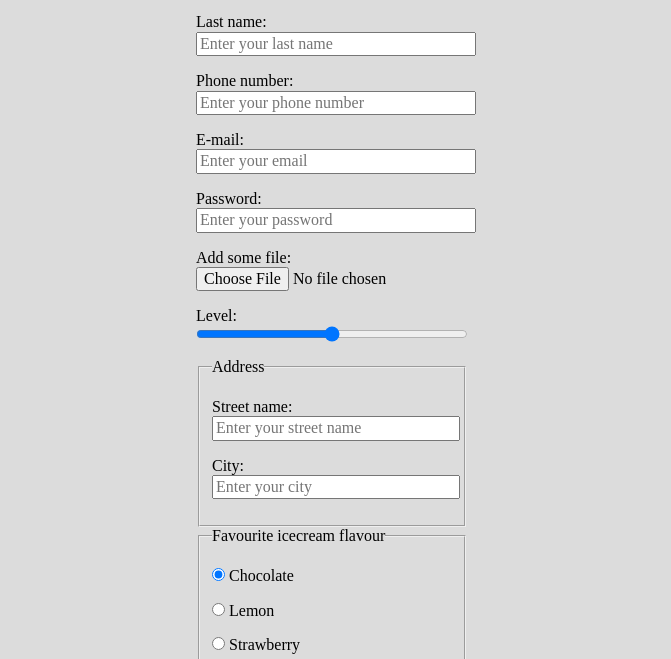
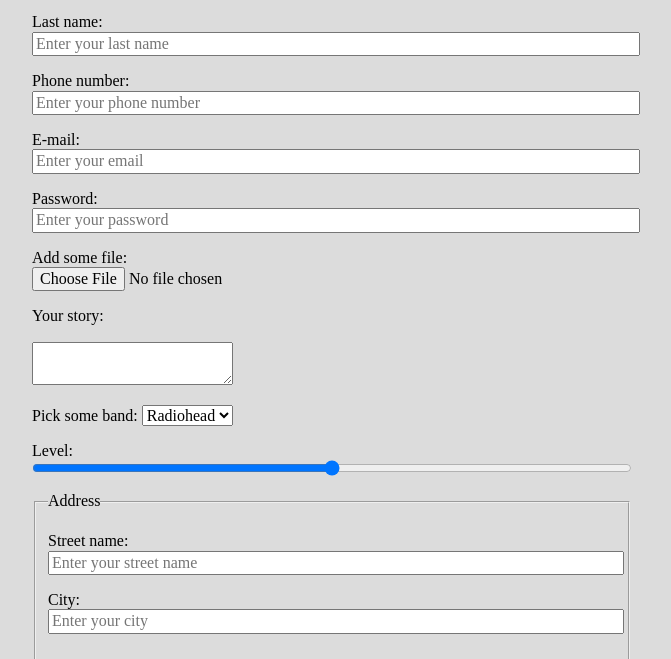
Before and after one commit to mroczek-tomasz/form, a plain HTML site: page index.html in a window 1280 px wide. Shown: the part 125-784 px from the top of the page, without its empty margins (308-979 px from the left). Drawn offline with Linux system fonts and the light colour scheme.

Commit message:
End of the forms.

```diff
--- a/index.html
+++ b/index.html
@@ -10,7 +10,7 @@
   <body>
     <main>
       <h1>Forms playground</h1>
-      <form class="form">
+      <form method="POST" action="https://dev.cotenfrontend.pl" class="form">
         <p>
           <label for="firstName">Name:</label>
           <input
@@ -25,6 +25,7 @@
           <label
             >Last name:
             <input
+              required
               class="form__input"
               type="text"
               placeholder="Enter your last name"
@@ -35,6 +36,7 @@
           <p>
           <label>Phone number:
             <input
+              required
               class="form__input"
               type="tel"
               placeholder="Enter your phone number"
@@ -45,6 +47,7 @@
         <p>
           <label>E-mail:
             <input
+              required
               class="form__input"
               type="email"
               placeholder="Enter your email"
@@ -71,6 +74,22 @@
               id="file"
               name="file"
             />
+
+        </p>
+        <p>
+          <label for="yourStory">Your story:</label>
+          <p><textarea for="yourStory" name="yourStory"></textarea></p>
+        </p>
+        <p>
+          <label for="band">Pick some band:</label>
+            <select name="band" id="band">
+              <option value="band-1">Radiohead</option>
+              <option value="band-2">Metallica</option>
+              <option value="band-3">Nirvana</option>
+
+            </select>
+
+
         </p>
         <p>
           <label>Level:
@@ -126,6 +145,10 @@
           <p>
             <label><input name="agreement" checked type="checkbox" value="agree"> I agree</label>
           </p>
+          <p>
+            <input name="submit" checked type="submit" value="Wyślij">
+          </p>
+
       </form>
     </main>
   </body>
--- a/style.css
+++ b/style.css
@@ -7,6 +7,7 @@ body {
   display: flex;
 }
 .form{
+  width: 600px;
 
 }
 .form__input{
```
